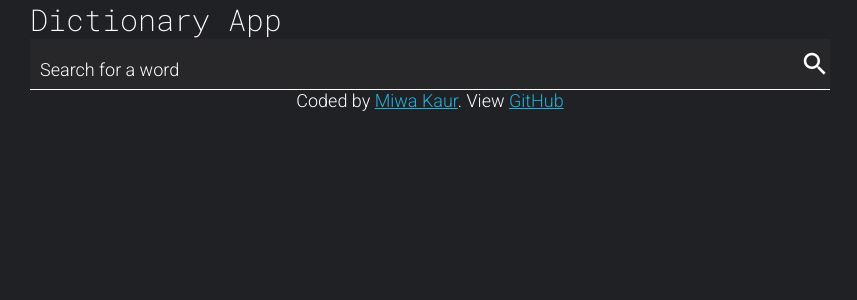
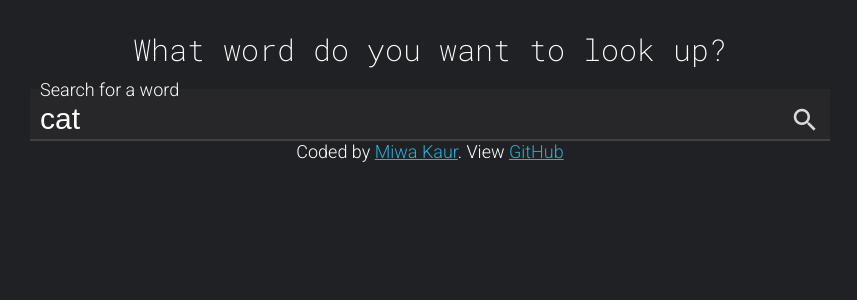
Before and after one commit to peeweemiwie/dictionary-react, a React (Create React App) app: page / in a window 1280 px wide. Shown: the top 300 px of the page, without its empty margins (210-1067 px from the left). Built offline with nearby package versions, Linux system fonts and the light colour scheme; no server answers; a web font is replaced by a local one.

Commit message:
Add default keyword. Refine style

```diff
--- a/src/App.js
+++ b/src/App.js
@@ -5,7 +5,7 @@ function App() {
 	return (
 		<div className='App'>
 			<header className='header'>
-				<h1 className='h1'>Dictionary App</h1>
+				<h1 className='h1'>What word do you want to look up?</h1>
 			</header>
 			<Dictionary defaultKeyword='cat' />
 			<Footer />
--- a/src/App.scss
+++ b/src/App.scss
@@ -6,11 +6,16 @@
 	margin: 0 auto;
 	width: 100vw;
 	@include bp.respond-above(sm) {
+		margin-top: 3rem;
 		max-width: 80rem;
 	}
-	.h1 {
-		font-family: 'Roboto Mono', monospace;
-		font-weight: 200;
+	.header {
+		margin-bottom: 2rem;
+		.h1 {
+			font-family: 'Roboto Mono', monospace;
+			font-weight: 200;
+			text-align: center;
+		}
 	}
 	.Footer {
 		text-align: center;
--- a/src/modules/Dictionary.js
+++ b/src/modules/Dictionary.js
@@ -40,7 +40,11 @@ const Dictionary = (props) => {
 	if (loaded) {
 		return (
 			<div className='Dictionary'>
-				<form className='Form' onSubmit={handleSubmit} data-focus={focus}>
+				<form
+					className='Form'
+					onSubmit={handleSubmit}
+					data-focus={focus || keyword.length > 0 ? true : false}
+				>
 					<div className='container-input-label'>
 						<label className='label' htmlFor='input-search'>
 							Search for a word
@@ -49,6 +53,7 @@ const Dictionary = (props) => {
 							className='input-search'
 							id='input-search'
 							type='search'
+							defaultValue={props.defaultKeyword}
 							onChange={handleKeywordChange}
 							onFocus={handleFocus}
 						/>
--- a/src/modules/Dictionary.scss
+++ b/src/modules/Dictionary.scss
@@ -2,9 +2,9 @@
 
 .Dictionary {
 	.Form {
-		align-items: baseline;
+		align-items: flex-end;
 		background-color: rgba(var.$gray, 0.2);
-		border-bottom: 1px solid var.$white;
+		border-bottom: 2px solid var.$gray;
 		display: flex;
 		.container-input-label {
 			align-items: flex-end;
@@ -21,7 +21,9 @@
 			transition: transform 300ms ease-in-out;
 		}
 		.icon {
+			color: var.$light-gray;
 			font-size: 3rem;
+			margin: 0 1rem 0.4rem 0;
 		}
 		.input-search {
 			background-color: transparent;
--- a/src/modules/Phonetics.scss
+++ b/src/modules/Phonetics.scss
@@ -2,6 +2,7 @@
 
 .Phonetics {
 	margin-bottom: 1rem;
+	padding-left: 1rem;
 	.text {
 		font-size: var.$font-size-md;
 		margin-bottom: 1rem;
--- a/src/modules/Results.scss
+++ b/src/modules/Results.scss
@@ -5,5 +5,6 @@
 	.searched-word {
 		@extend .h2;
 		font-size: var.$font-size-lg;
+		padding-left: 1rem;
 	}
 }
```
